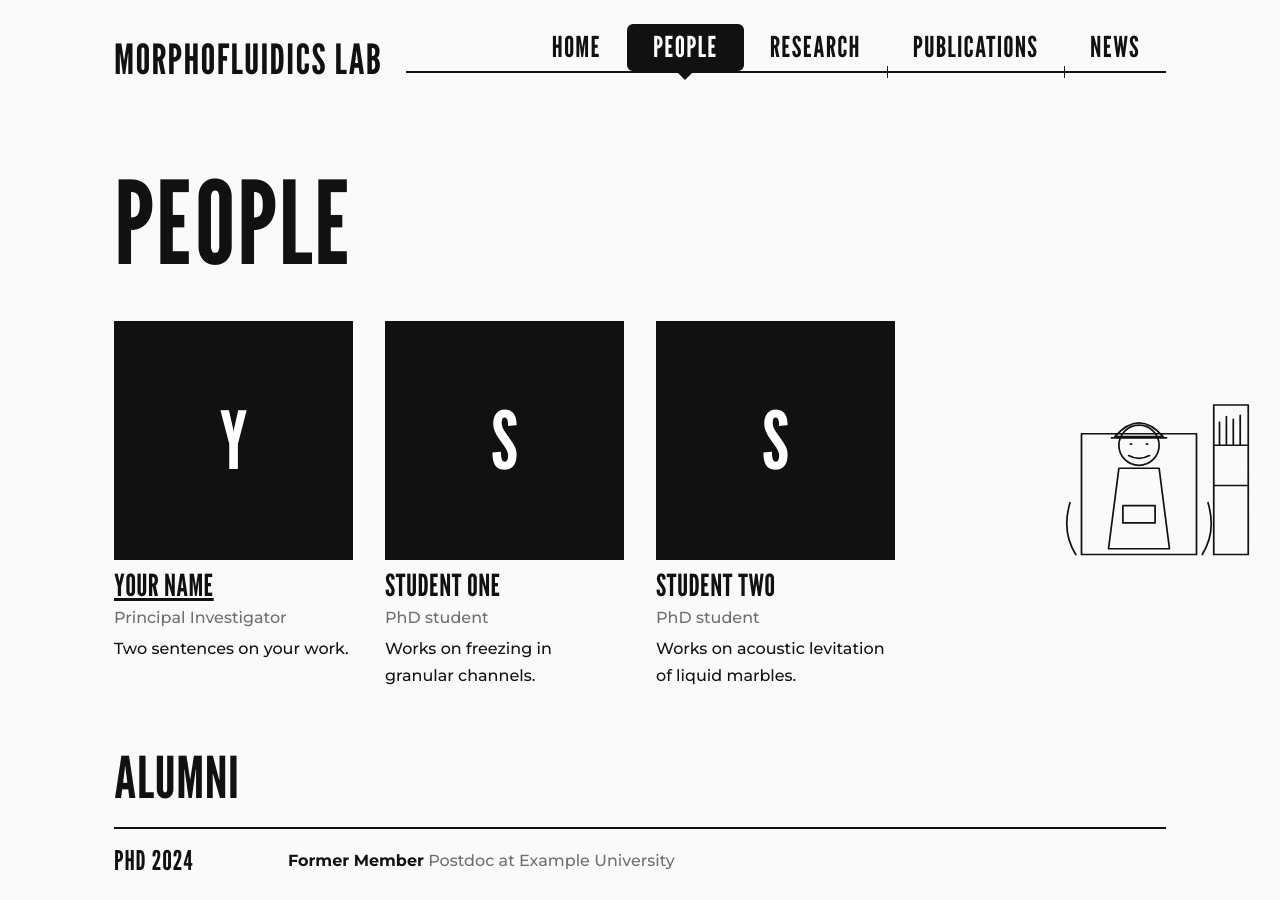
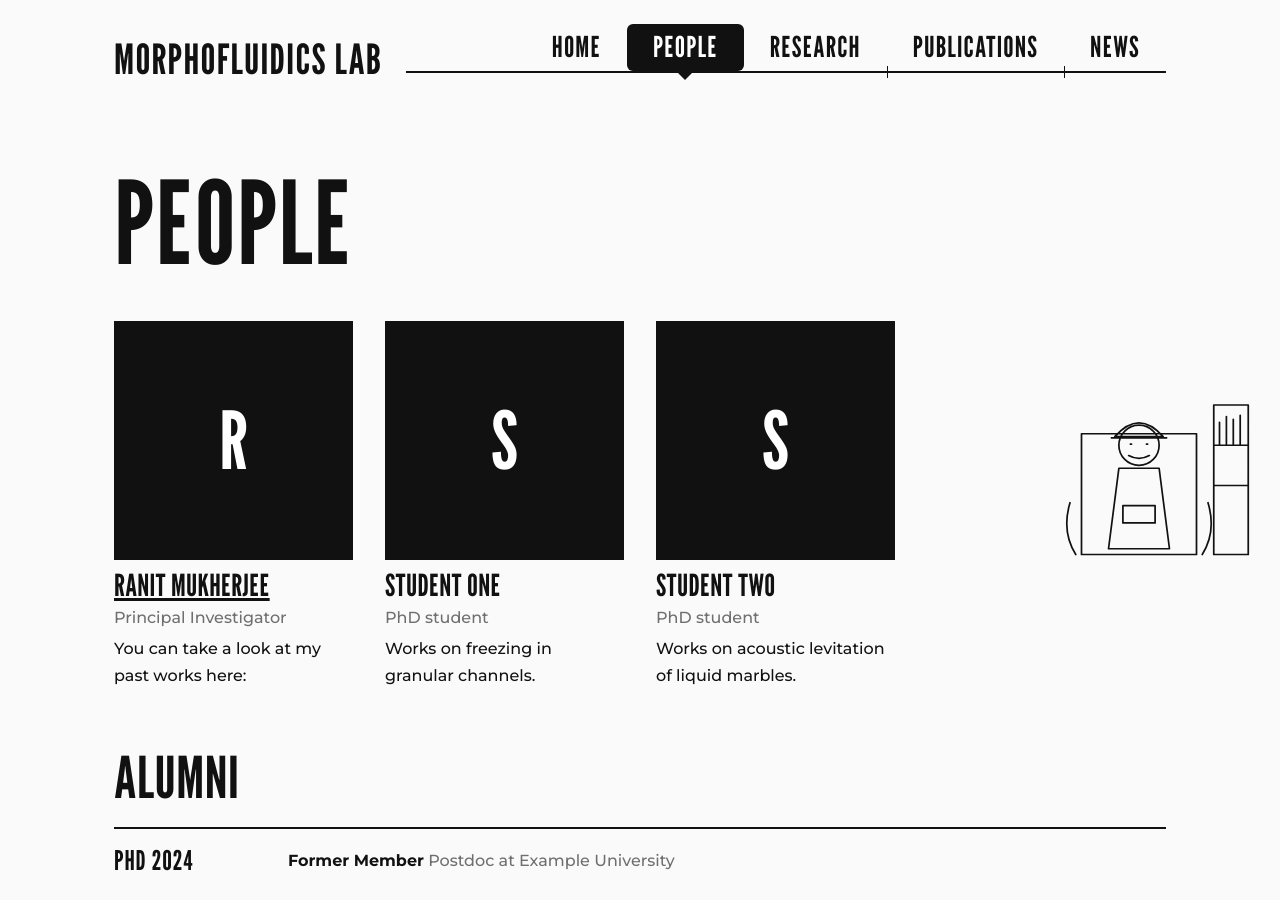
Before and after one commit to ranit-mukherjee/Ranit-lab, a Jekyll site: the page built from people.html, in a window 1280 px wide and 900 px high. Built offline with Jekyll 4.4.1, drawn with Linux system fonts in a browser that asks for light colours.

Commit message:
people_change
changing descriptions

```diff
--- a/_data/team.yml
+++ b/_data/team.yml
@@ -1,5 +1,5 @@
 # status: pi | current | alumni.  id is used by grants and projects.  photo: /images/name.jpg (optional)
-- { id: pi, name: "Your Name", role: "Principal Investigator", status: pi, bio: "Two sentences on your work.", link: "https://example.edu" }
+- { id: pi, name: "Ranit Mukherjee", role: "Principal Investigator", status: pi, bio: "You can take a look at my past works here:", link: "https://ranit-mukherjee.github.io" }
 - { id: s1, name: "Student One", role: "PhD student", status: current, bio: "Works on freezing in granular channels." }
 - { id: s2, name: "Student Two", role: "PhD student", status: current, bio: "Works on acoustic levitation of liquid marbles." }
 - { id: a1, name: "Former Member", role: "PhD 2024", status: alumni, now: "Postdoc at Example University" }
```
Also changed, not shown: 1 other file.
